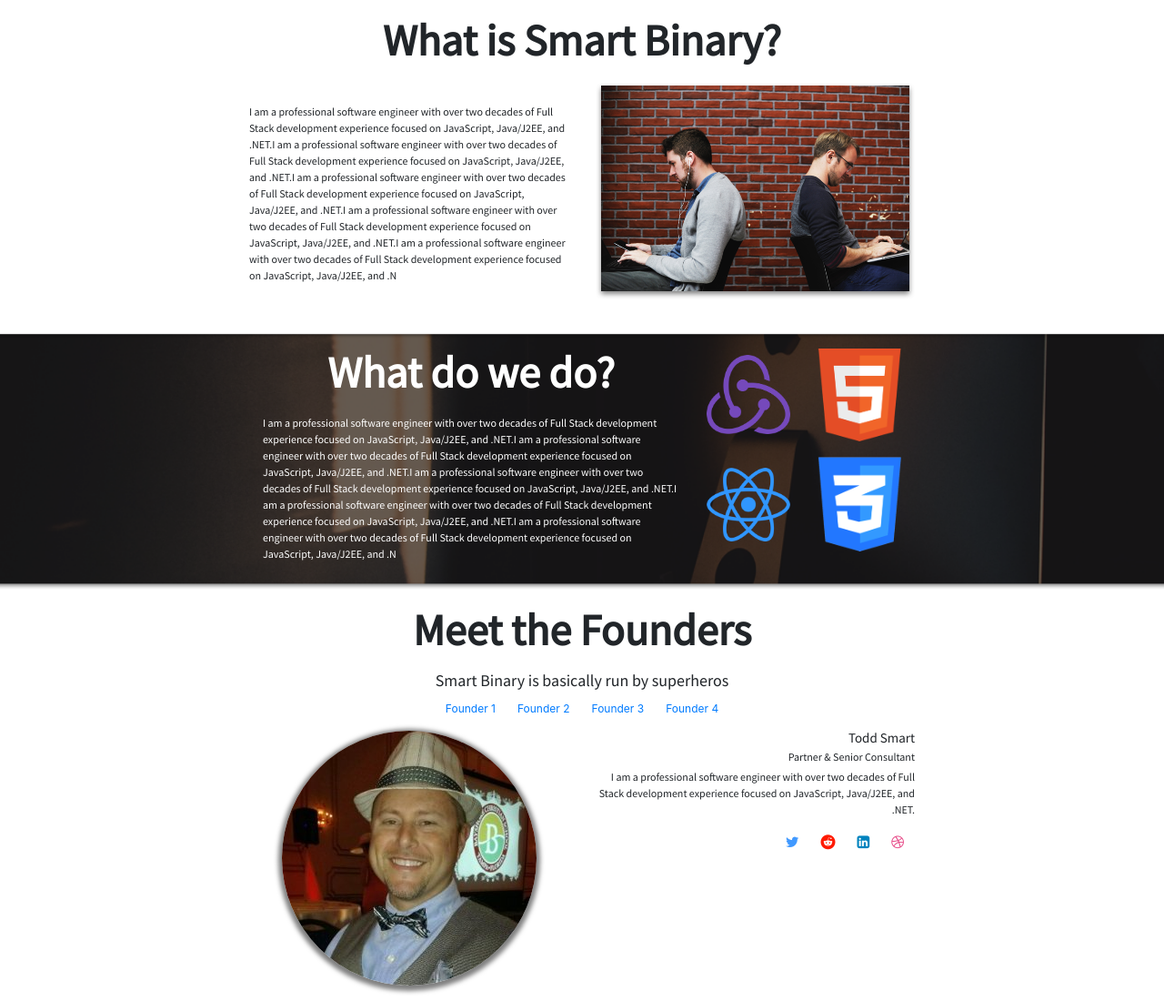
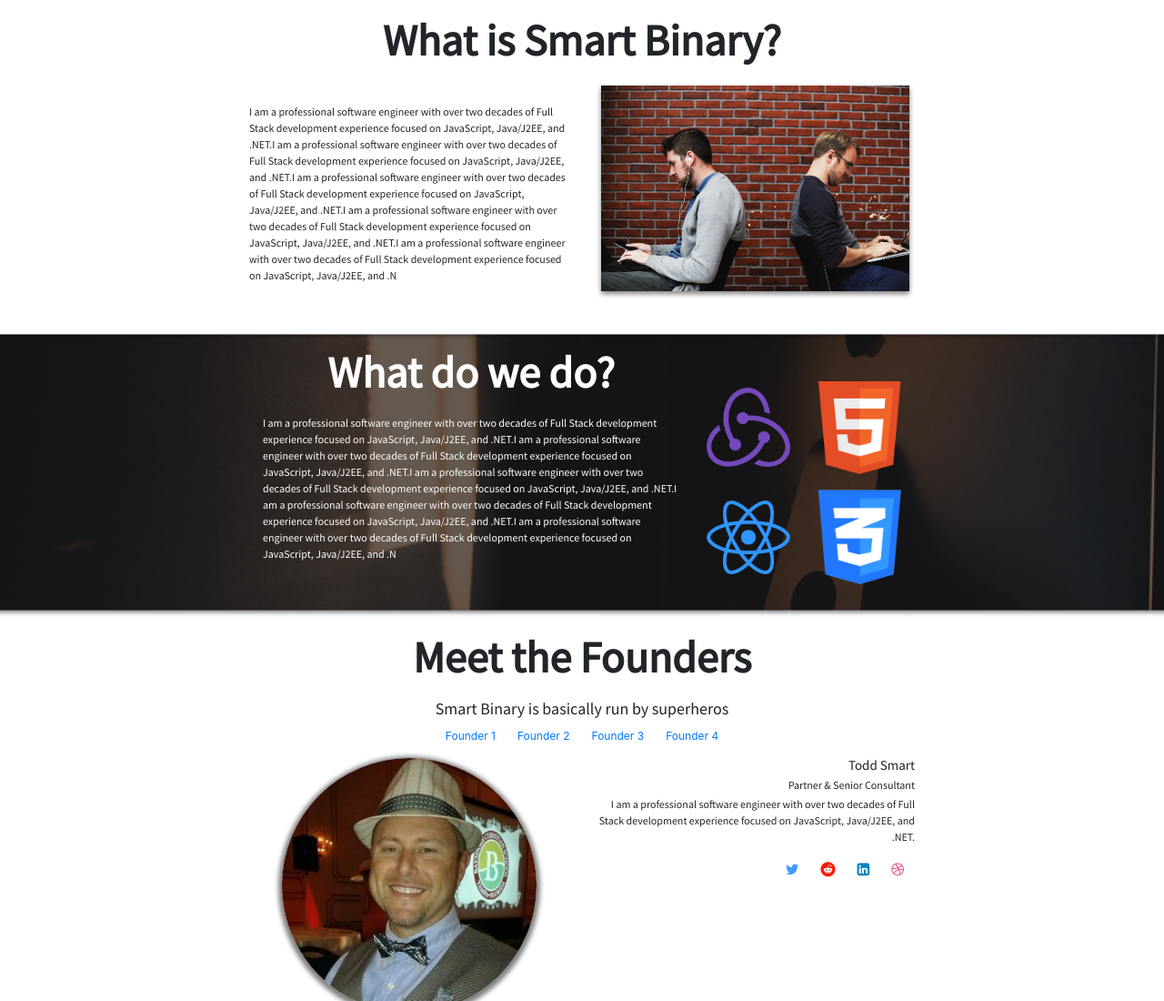
Before and after one commit to smartbinaryllc/website, a Gatsby site: page / in a window 1280 px wide. Shown: the top 1100 px of the page at 91% size. Built offline with nearby package versions, Linux system fonts and the light colour scheme; Gatsby itself is replaced by a stand-in of ours.

Commit message:
WEB-6 - small tweaks

```diff
--- a/src/pages/index.js
+++ b/src/pages/index.js
@@ -32,7 +32,7 @@ export default () =>
             <h2>What do we do?</h2>
             <p>I am a professional software engineer with over two decades of Full Stack development experience focused on JavaScript, Java/J2EE, and .NET.I am a professional software engineer with over two decades of Full Stack development experience focused on JavaScript, Java/J2EE, and .NET.I am a professional software engineer with over two decades of Full Stack development experience focused on JavaScript, Java/J2EE, and .NET.I am a professional software engineer with over two decades of Full Stack development experience focused on JavaScript, Java/J2EE, and .NET.I am a professional software engineer with over two decades of Full Stack development experience focused on JavaScript, Java/J2EE, and .N</p>
             </div>
-            <div className="col">
+            <div className="col pt-5">
                 <div className="tech-logos row">
                     <img src={logo} alt="Logo" className="col col-md-6 img-responsive" />
                     <img src={html} alt="html5" className="col col-md-6  img-responsive" />
```
